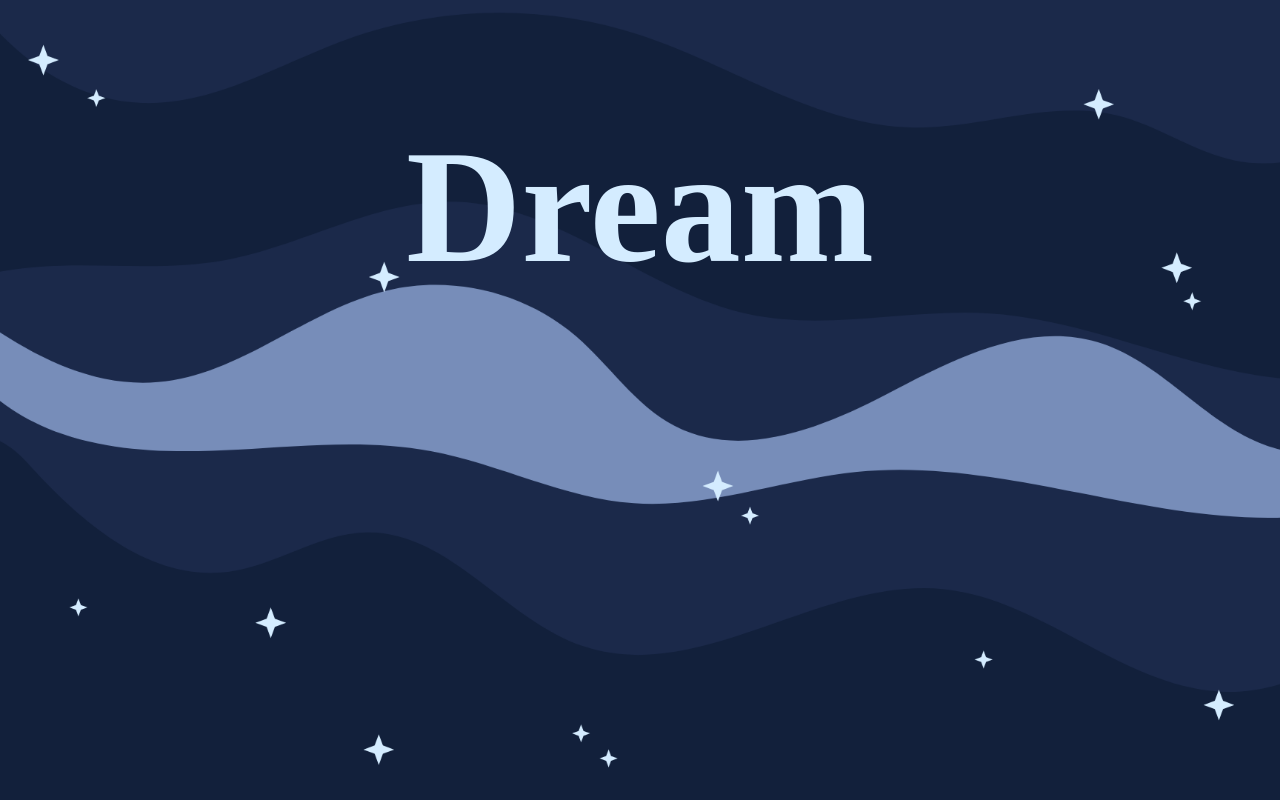
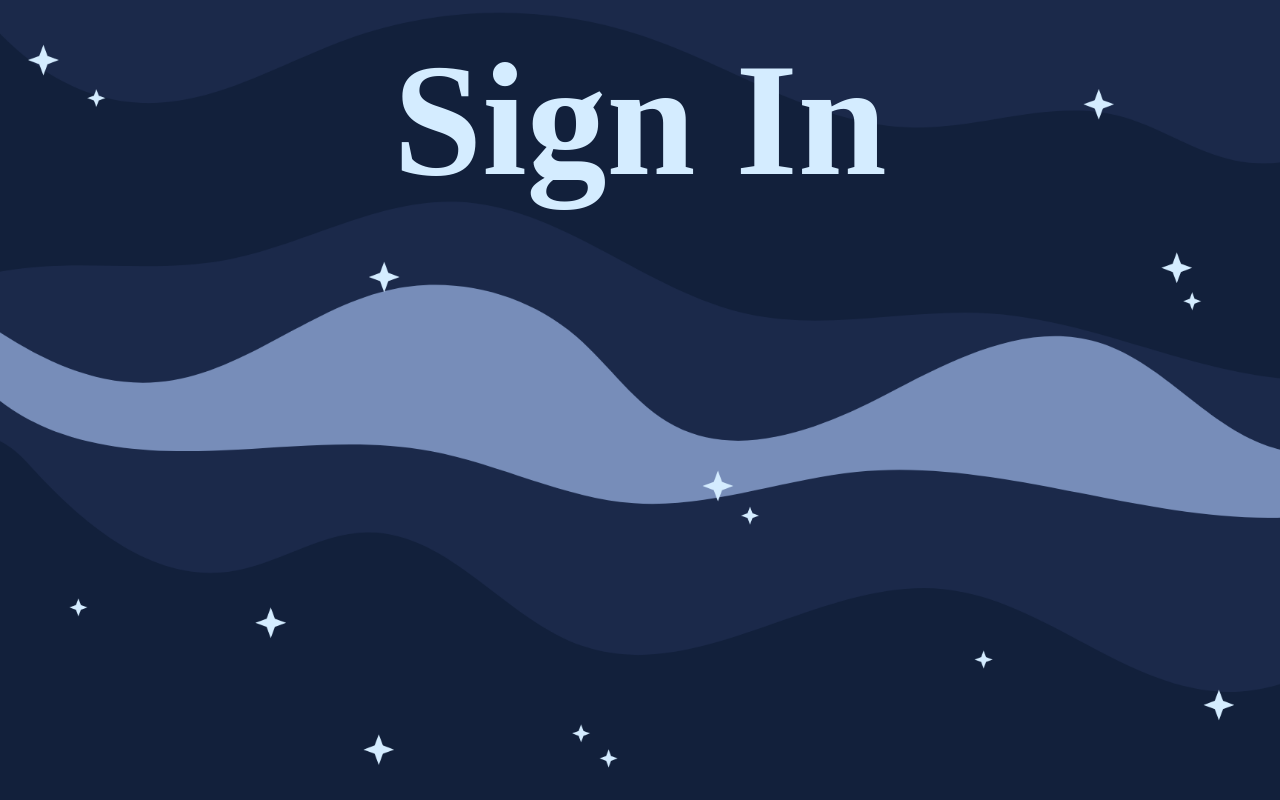
Before and after one commit to DreamLogger/dream, a plain HTML site: page signin.html in a window 1280 px wide. Drawn offline with Linux system fonts and the light colour scheme.

Commit message:
changes to sign page title

```diff
--- a/signin.html
+++ b/signin.html
@@ -3,7 +3,7 @@
         <link rel="stylesheet" href="stylesignin.css">
     </head>
     <body>
-    <h1>Dream</h1>
+    <h1>Sign In</h1>
     <p>
     </p>
 
--- a/stylesignin.css
+++ b/stylesignin.css
@@ -6,7 +6,7 @@ body{
 h1{
     color: #d4ecff;
     position:absolute;
-    top:1%;
+    bottom: 60%;
     left:50%;
     transform: translateX(-50%);
     font-family: serif;
```
